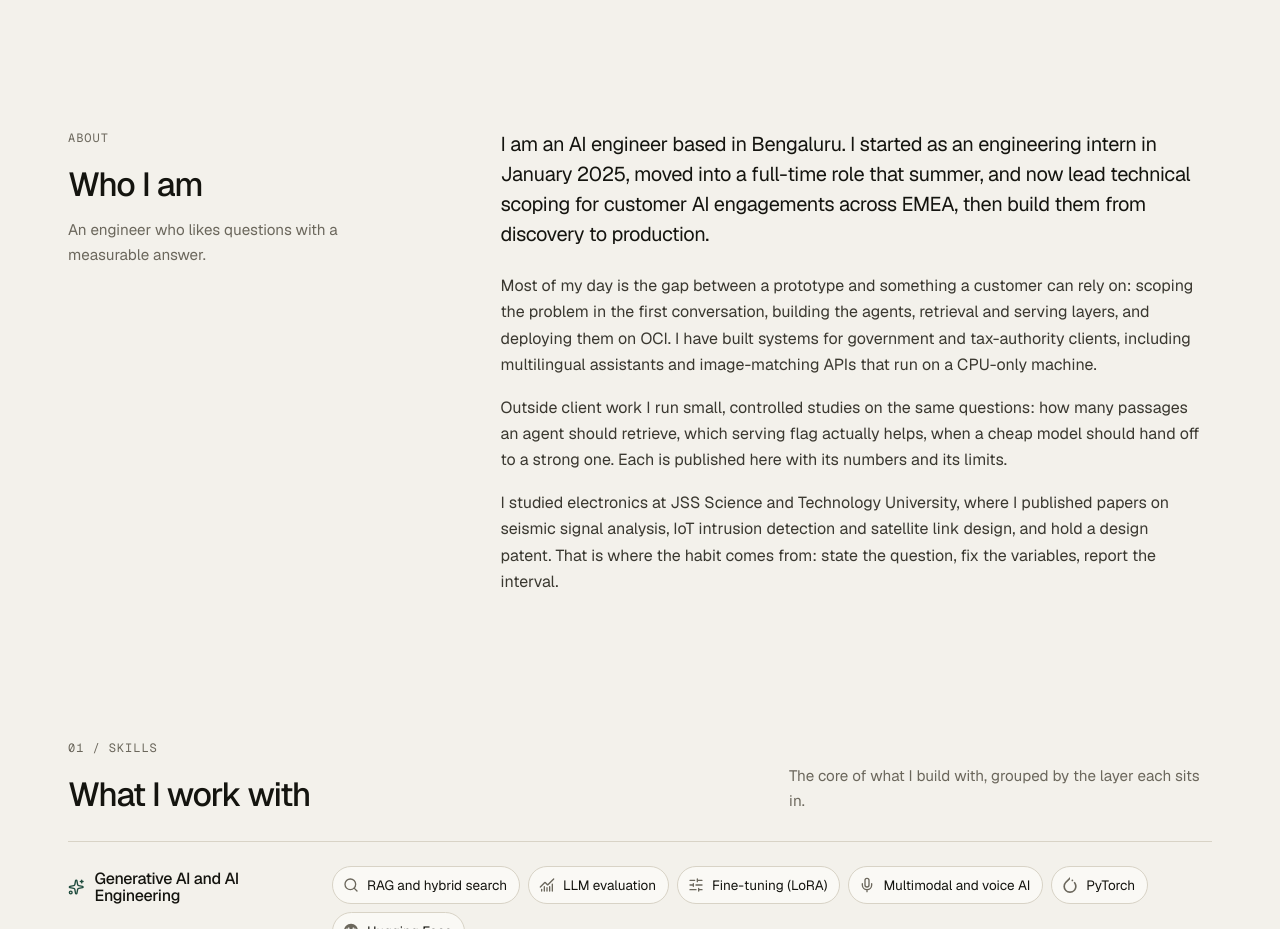
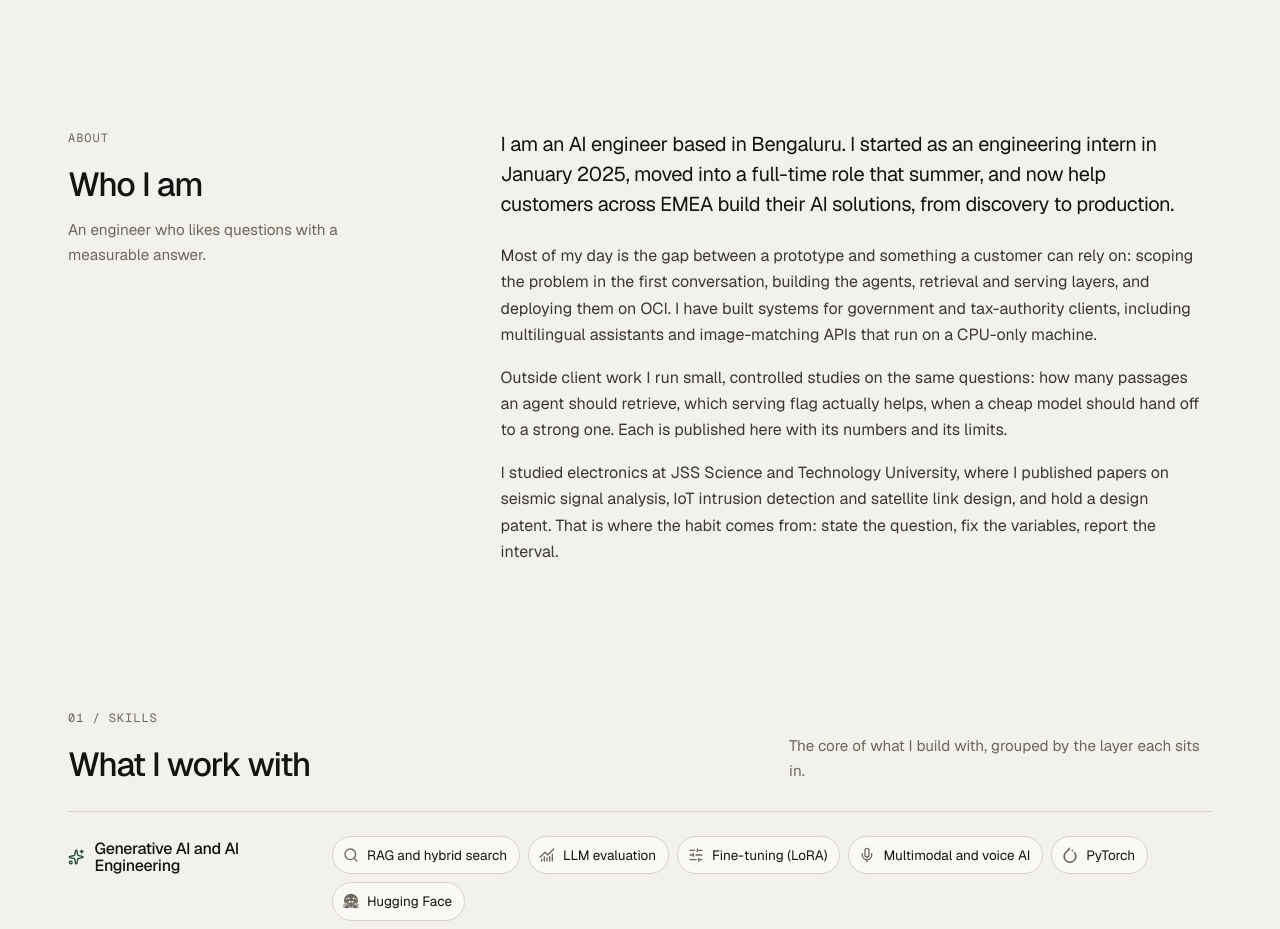
Before and after one commit to Aprameya-C-V/aprameyacv-site, a plain HTML site: page index.html in a window 1280 px wide. Shown: the part 800-1729 px from the top of the page. Drawn offline with nearby package versions, Linux system fonts and the light colour scheme.

Commit message:
about: help customers build their AI solutions

```diff
--- a/index.html
+++ b/index.html
@@ -74,7 +74,7 @@
   <div class="wrap split">
     <div class="split-l"><p class="eyebrow mono">About</p><h2>Who I am</h2><p class="muted">An engineer who likes questions with a measurable answer.</p></div>
     <div class="about reveal">
-      <p class="about-lead">I am an AI engineer based in Bengaluru. I started as an engineering intern in January 2025, moved into a full-time role that summer, and now lead technical scoping for customer AI engagements across EMEA, then build them from discovery to production.</p>
+      <p class="about-lead">I am an AI engineer based in Bengaluru. I started as an engineering intern in January 2025, moved into a full-time role that summer, and now help customers across EMEA build their AI solutions, from discovery to production.</p>
       <p>Most of my day is the gap between a prototype and something a customer can rely on: scoping the problem in the first conversation, building the agents, retrieval and serving layers, and deploying them on OCI. I have built systems for government and tax-authority clients, including multilingual assistants and image-matching APIs that run on a CPU-only machine.</p>
       <p>Outside client work I run small, controlled studies on the same questions: how many passages an agent should retrieve, which serving flag actually helps, when a cheap model should hand off to a strong one. Each is published here with its numbers and its limits.</p>
       <p>I studied electronics at JSS Science and Technology University, where I published papers on seismic signal analysis, IoT intrusion detection and satellite link design, and hold a design patent. That is where the habit comes from: state the question, fix the variables, report the interval.</p>
```
